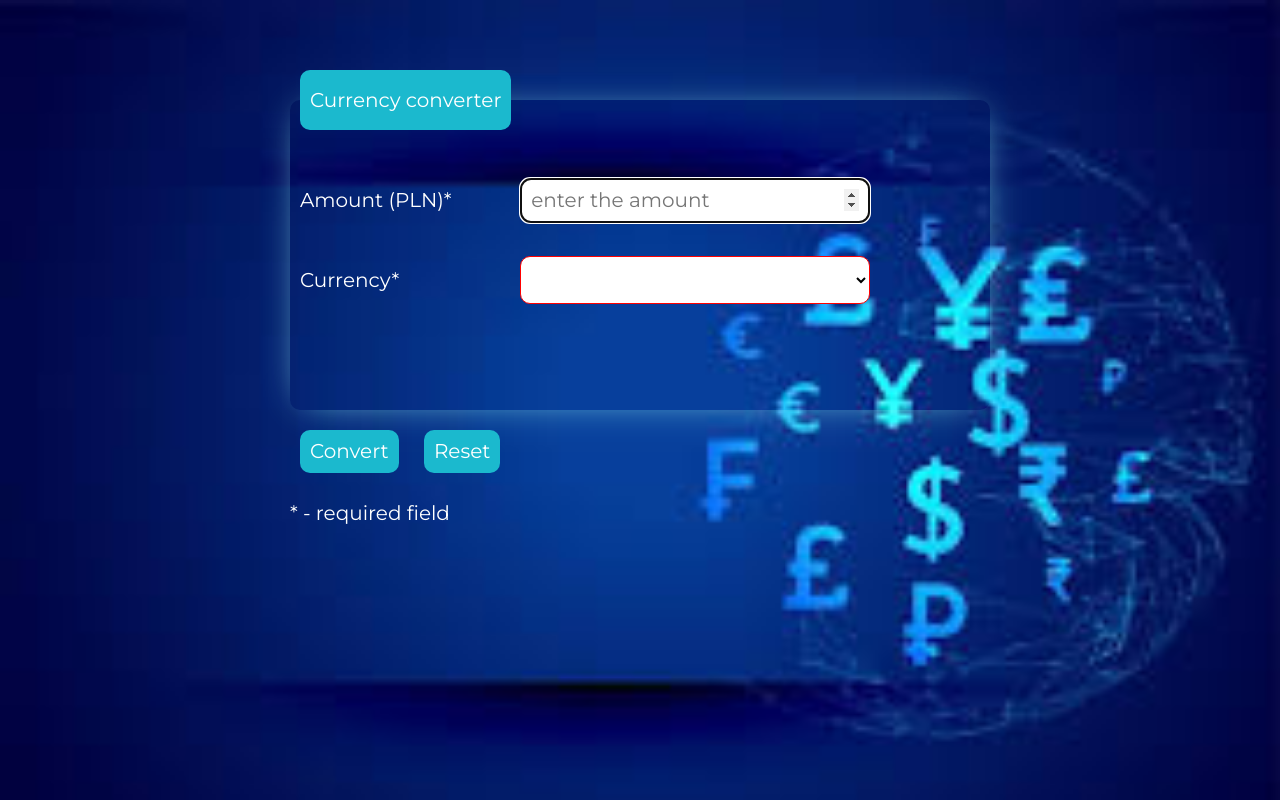
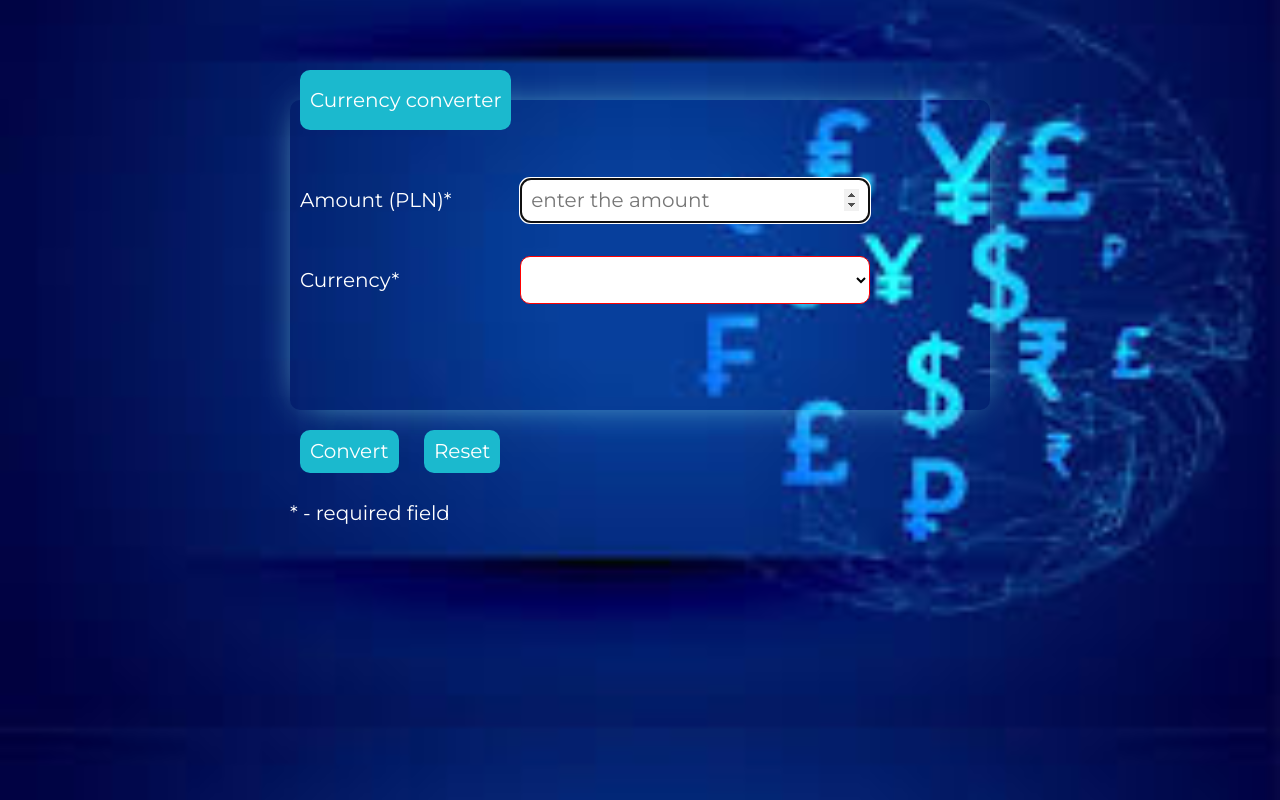
Before and after one commit to ParvinaOdinaeva/IV---homepage_currency_converter, a plain HTML site: page index.html in a window 1280 px wide. Drawn offline with nearby package versions, Linux system fonts and the light colour scheme.

Commit message:
backgroung image tag corrected

```diff
--- a/css/style.css
+++ b/css/style.css
@@ -17,8 +17,6 @@ body {
     text-align: justify;
     color: white;
     background-image: url("../image/background.jpg");
-    resize: both;
-    overflow: auto;
-    background-position: top;
+    background-position: center;
     background-size: cover;
 }
```
